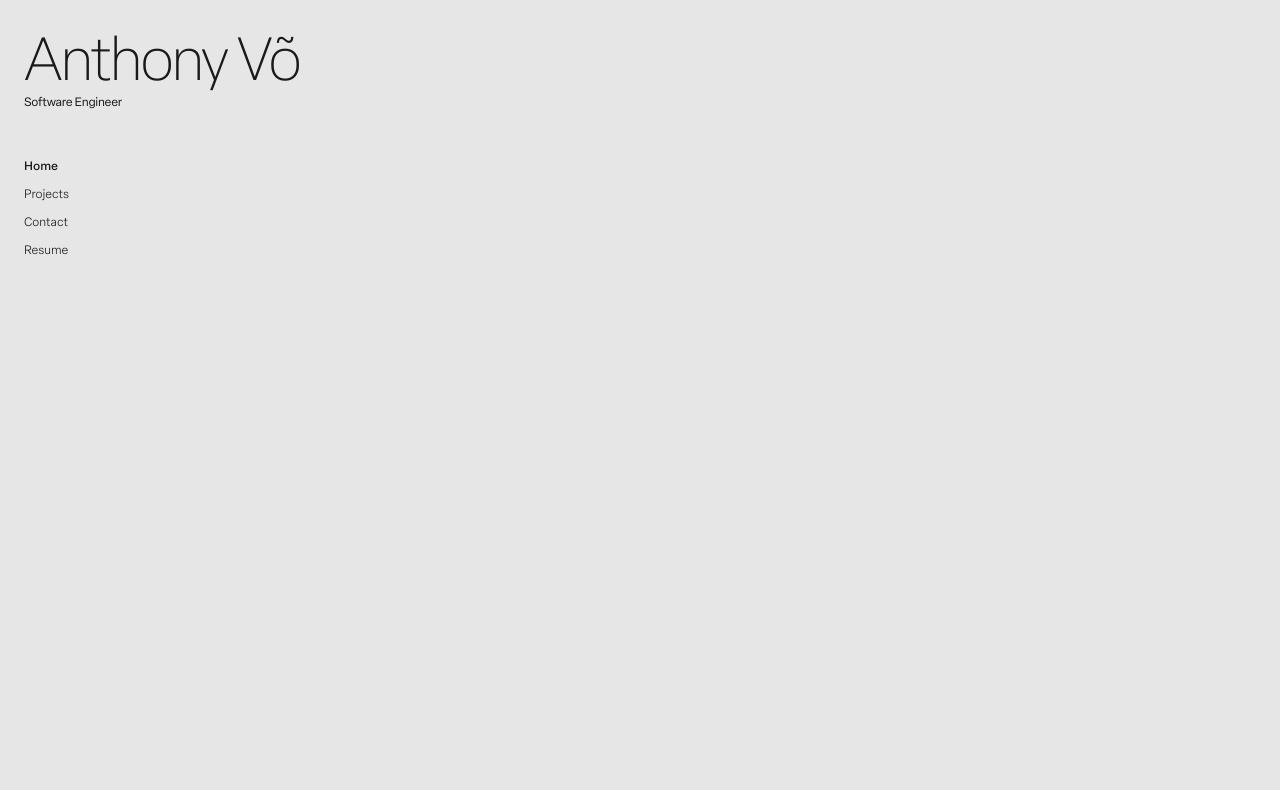
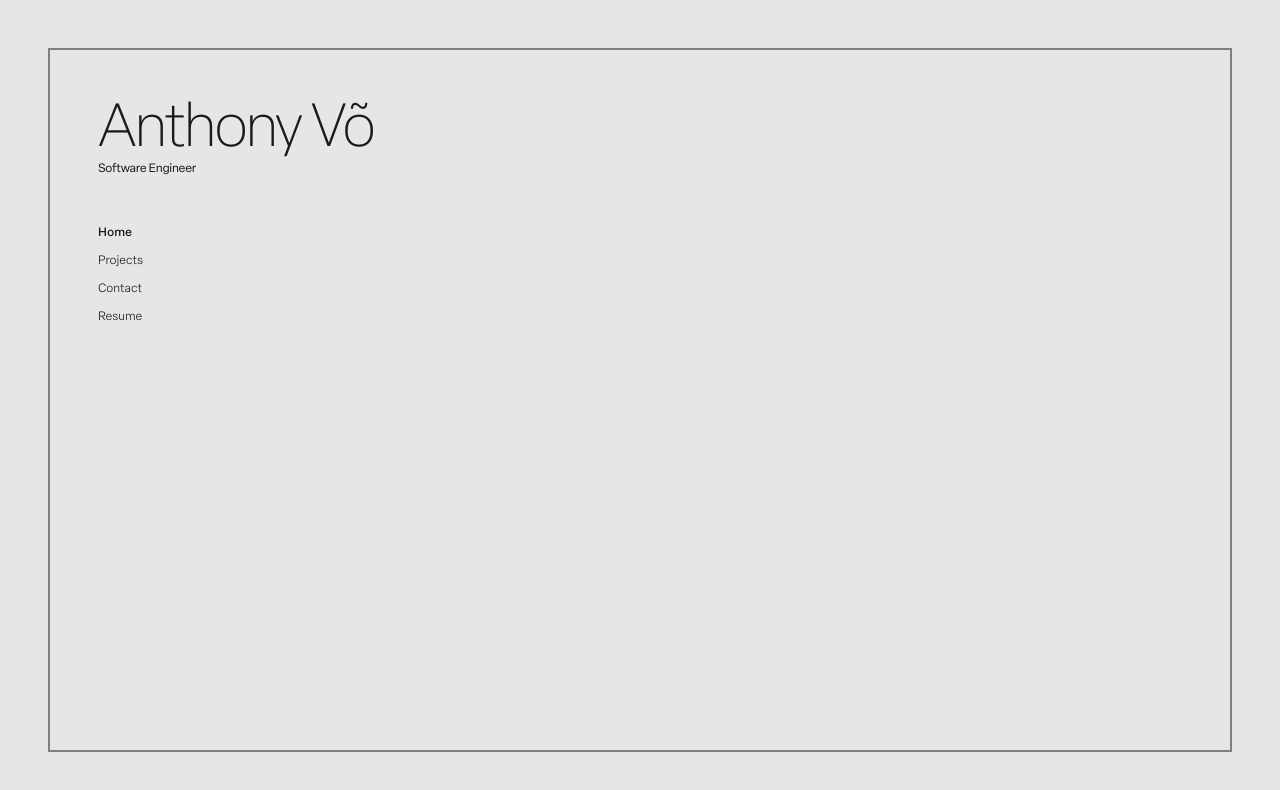
Before and after one commit to bubbliorno/portfolio-website, a React (Vite) app: page / in a window 1280 px wide. Shown: the top 790 px of the page. Built offline with nearby package versions, Linux system fonts and the light colour scheme.

Commit message:
added frame and installed prettier + tailwind plugin

```diff
--- a/package.json
+++ b/package.json
@@ -4,7 +4,7 @@
   "version": "0.0.0",
   "type": "module",
   "scripts": {
-    "dev": "vite",
+    "dev": "vite --host",
     "build": "tsc -b && vite build",
     "lint": "eslint .",
     "preview": "vite preview"
@@ -33,6 +33,8 @@
     "eslint-plugin-react-hooks": "^7.0.1",
     "eslint-plugin-react-refresh": "^0.5.2",
     "globals": "^17.4.0",
+    "prettier": "^3.8.1",
+    "prettier-plugin-tailwindcss": "^0.7.2",
     "typescript": "~5.9.3",
     "typescript-eslint": "^8.57.0",
     "vite": "^8.0.1"
--- a/src/layouts/RootLayout.tsx
+++ b/src/layouts/RootLayout.tsx
@@ -4,8 +4,8 @@ import Header from '../components/Header';
 
 export default function RootLayout() {
   return (
-    <div className="min-h-screen">
-      <main className="mx-6 my-8">
+    <div className="flex min-h-dvh">
+      <main className="border-text/50 m-5 grow border-2 p-5 sm:m-12 sm:p-12">
         <Header />
         <Nav />
         <Outlet />
```
Also changed, not shown: 2 other files (tests, documents, lock files or other folders).
